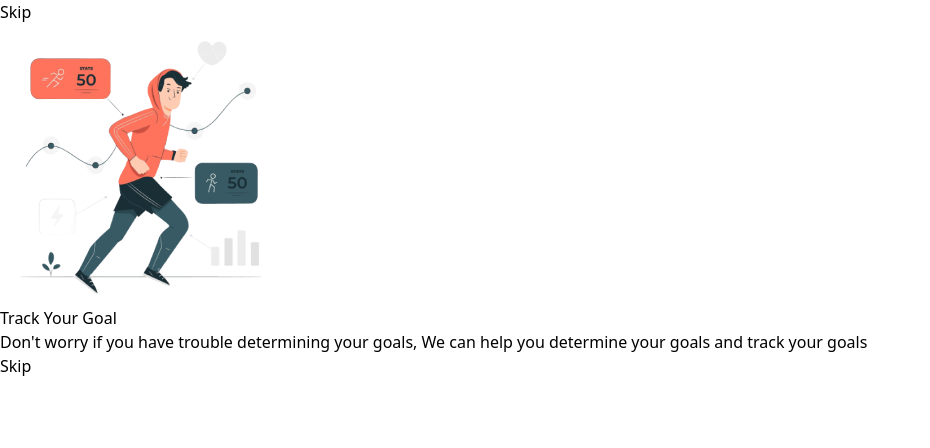
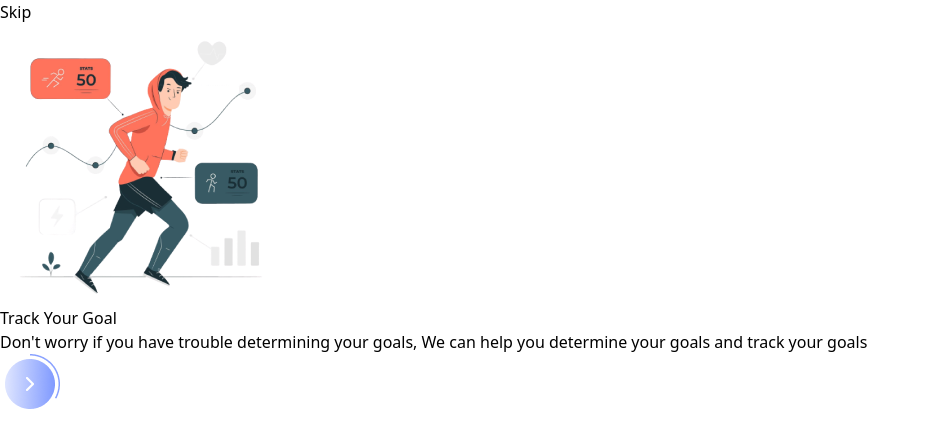
Before and after one commit to abhinow01/fitness-app-mobile-view, a React (Vite) app: page / in a window 1280 px wide. Shown: the top 448 px of the page, without its empty margins (0-930 px from the left). Built offline with nearby package versions, Linux system fonts and the light colour scheme.

Commit message:
some changes

```diff
--- a/src/GetBurn.jsx
+++ b/src/GetBurn.jsx
@@ -27,10 +27,10 @@ const GetBurn = () => {
       </p>
       <div className=' flex justify-end '>
       <button
-        className="bg-blue-500 hover:bg-blue-700 text-white font-bold py-2 px-4 rounded mb-4"
+        className=" font-bold py-2 px-4 rounded mb-4"
         onClick={handleNextStep}
       >
-        Skip
+        <img src='/skip-button.png'/>
       </button>
       </div>
     </div>
--- a/src/TrackYourGoal.jsx
+++ b/src/TrackYourGoal.jsx
@@ -27,10 +27,10 @@ const TrackYourGoal = () => {
       </p>
       <div className=' flex justify-end '>
       <button
-        className="bg-blue-500 hover:bg-blue-700 text-white font-bold py-2 px-4 rounded mb-4"
+        className=" font-bold py-2 px-4 rounded mb-4"
         onClick={handleNextStep}
       >
-        Skip
+       <img src='/skip-button.png'/>
       </button>
       </div>
     </div>
```
Also changed, not shown: public/skip-button.png (added).
